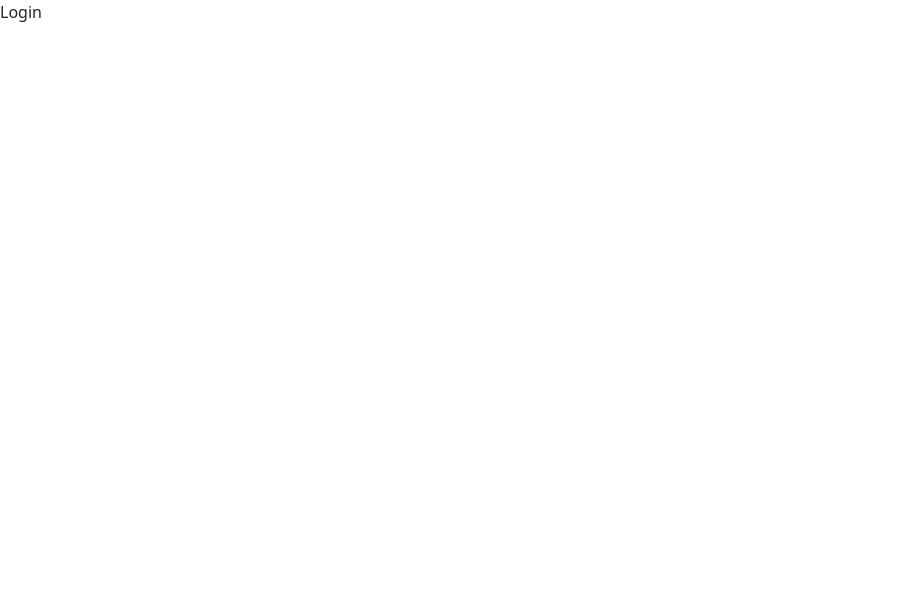
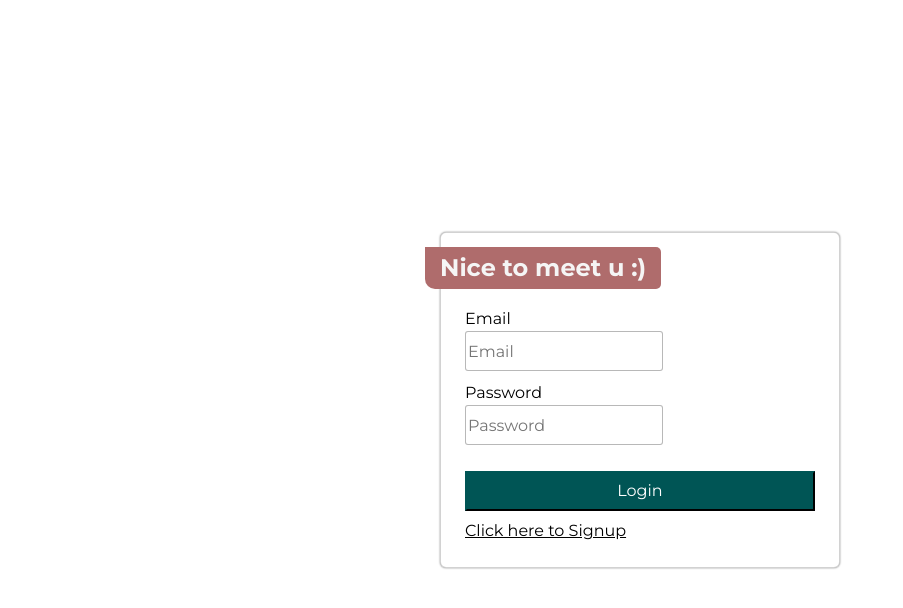
Before and after one commit to IMRANDIL/healthUM, a React (Create React App) app in the folder client/: page /login in a window 1280 px wide. Shown: the top 608 px of the page, without its empty margins (0-903 px from the left). Built offline with nearby package versions, Linux system fonts and the light colour scheme; the HTML template or start-up script is replaced by a standard one.

Commit message:
healthum

```diff
--- a/client/src/Pages/Login.jsx
+++ b/client/src/Pages/Login.jsx
@@ -1,7 +1,32 @@
 import React from "react";
+import { Button, Form, Input } from "antd";
+import { Link } from "react-router-dom";
+const Login = () => {
+  const handleFinish = (values) => {
+    console.log("value of form ", values);
+  };
 
-const Login = () => {
-  return <div>Login</div>;
+  return (
+    <div className="auth">
+      <div className="authForm card p-4">
+        <h1 className="card_title">Nice to meet u :)</h1>
+        <Form layout="vertical" onFinish={handleFinish}>
+          <Form.Item label="Email" name="email">
+            <Input placeholder="Email" />
+          </Form.Item>
+          <Form.Item label="Password" name="password">
+            <Input placeholder="Password" type="password" />
+          </Form.Item>
+          <Button className="primaryButton mt-3" htmlType="submit">
+            Login
+          </Button>
+          <Link to="/signup" className="anchor">
+            Click here to Signup
+          </Link>
+        </Form>
+      </div>
+    </div>
+  );
 };
 
 export default Login;
--- a/client/src/index.css
+++ b/client/src/index.css
@@ -1,3 +1,12 @@
+
+@import url('https://fonts.googleapis.com/css2?family=Montserrat:wght@100;200;300;400;500;600;700;800&display=swap');
+
+
+*{
+    font-family: 'Montserrat', sans-serif !important;
+
+
+}
 
 /* antdesign override */
 
@@ -63,6 +72,19 @@ label{
 }
 
 
+.anchor{
+    color:black !important;
+    text-decoration: underline;
+    font-size: 16px !important;
+    display: block !important;
+    margin-top: 8px !important;
+}
+
+.anchor:hover{
+    text-decoration: underline;
+}
+
+
 
 /* //authentication pages....styling */
 
@@ -76,3 +98,18 @@ label{
 .authForm{
     width: 400px;
 }
+
+
+.auth .card_title{
+    font-size: 1.5rem;
+    font-weight: bold;
+    background-color: rgb(175, 108, 108);
+    color: whitesmoke;
+    max-width: max-content;
+    padding: 7px 15px;
+    margin-left: -40px;
+    margin-top: -10px;
+    border-bottom-left-radius: 10px;
+    border-bottom-right-radius: 5px;
+    border-top-right-radius: 5px;
+}
```
